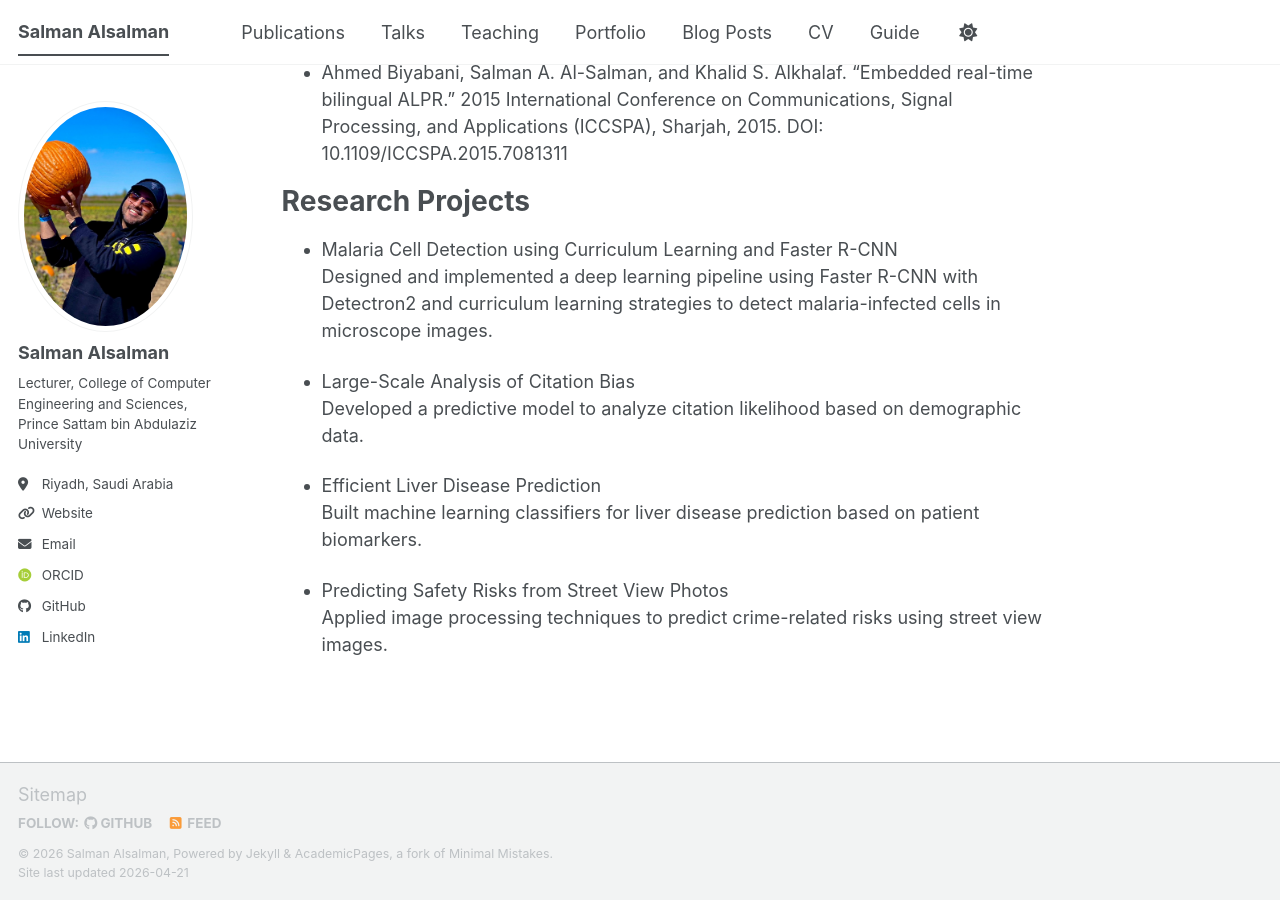
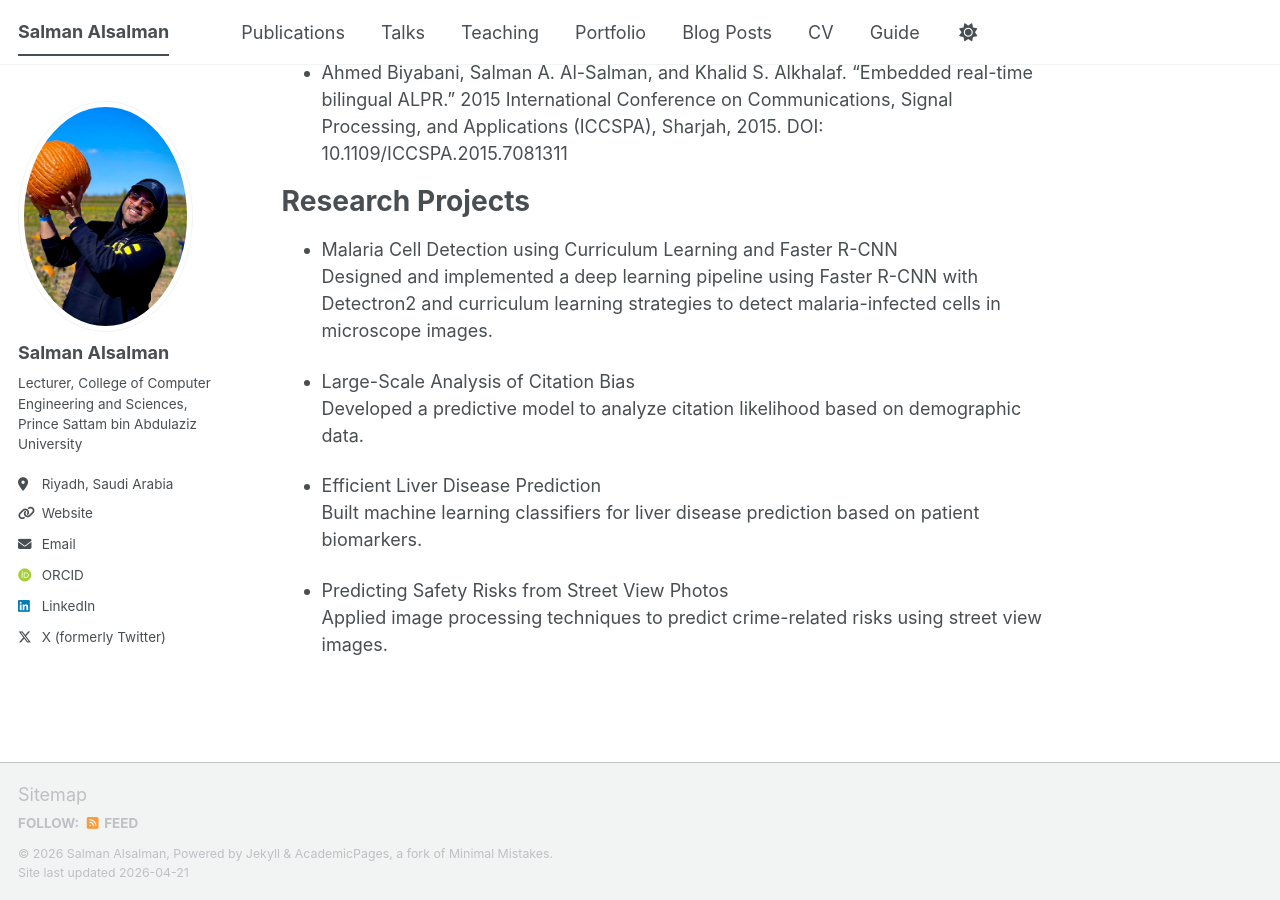
Before and after one commit to x1xSAS/x1xSAS.github.io, a Jekyll site: the page built from _pages/about.md, in a window 1280 px wide and 900 px high, scrolled down 1753 px. Built offline with Jekyll 4.4.1, drawn with Linux system fonts in a browser that asks for light colours; some web fonts are replaced; a script bundle is joined from its source files by our own code; library files that are not in the unit come from our copies; some of the changed lines change nothing that is shown.

Commit message:
Update _config.yml

```diff
--- a/_config.yml
+++ b/_config.yml
@@ -25,12 +25,17 @@
   # Biographic information
   avatar           : "salman-profile-image-2.jpeg"
   name             : "Salman Alsalman"
-  pronouns         : # example: "she/her"
   bio              : "Lecturer, College of Computer Engineering and Sciences, Prince Sattam bin Abdulaziz University"
   location         : "Riyadh, Saudi Arabia"
+  email            : "s.alsalman@psau.edu.sa"
+  uri              : "https://faculty.psau.edu.sa/en/psau/facultymember/7387"
+  linkedin         : alsalman-s
+  twitter          : x1xSAS
+  orcid            : "https://orcid.org/0009-0009-0098-367X"
+  github           : # "x1xSAS"
   employer         : # "Prince Sattam Bin Abdulaziz University"
-  uri              : "https://faculty.psau.edu.sa/en/psau/facultymember/7387"
-  email            : "s.alsalman@psau.edu.sa"
+
+
 
   # Academic websites
   academia         : # URL
@@ -38,7 +43,7 @@
   googlescholar    : # "https://scholar.google.com/citations?user=PS_CX0AAAAAJ"
   inspire-hep      : # URL
   impactstory      : # URL
-  orcid            : "https://orcid.org/0009-0009-0098-367X"
+
   semantic         : # URL
   ssrn             : # URL
   pubmed           : # "https://www.ncbi.nlm.nih.gov/pubmed/?term=john+snow"
@@ -51,7 +56,7 @@
   bitbucket        : # Username - Update with your username on the site
   codepen          : # Username
   dribbble         : # Username
-  github           : "x1xSAS"
+
   kaggle           : # Username
   stackoverflow    : # User number or user number and name (i.e., use "1" or "1/jeff-atwood")
 
@@ -66,7 +71,7 @@
   keybase          : # Username
   instagram        : # Username
   lastfm           : # Username
-  linkedin         : alsalman-s
+
   mastodon         : # URL
   medium           : # URL
   pinterest        : # Username
@@ -74,7 +79,7 @@
   steam            : # Username
   telegram         : # URL
   tumblr           : # Username
-  twitter          : # Username for X / Twitter
+
   vine             : # Username
   weibo            : # Username
   wikipedia        : # Username
```
